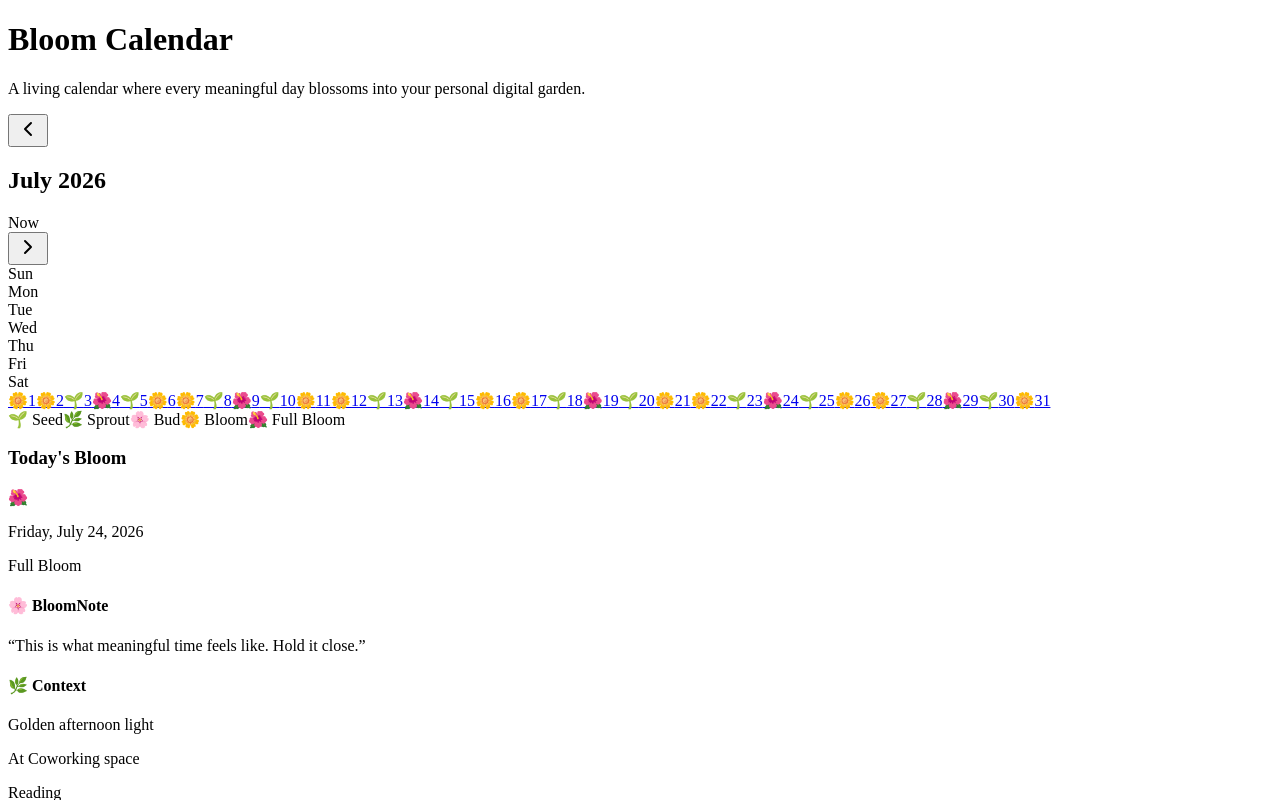
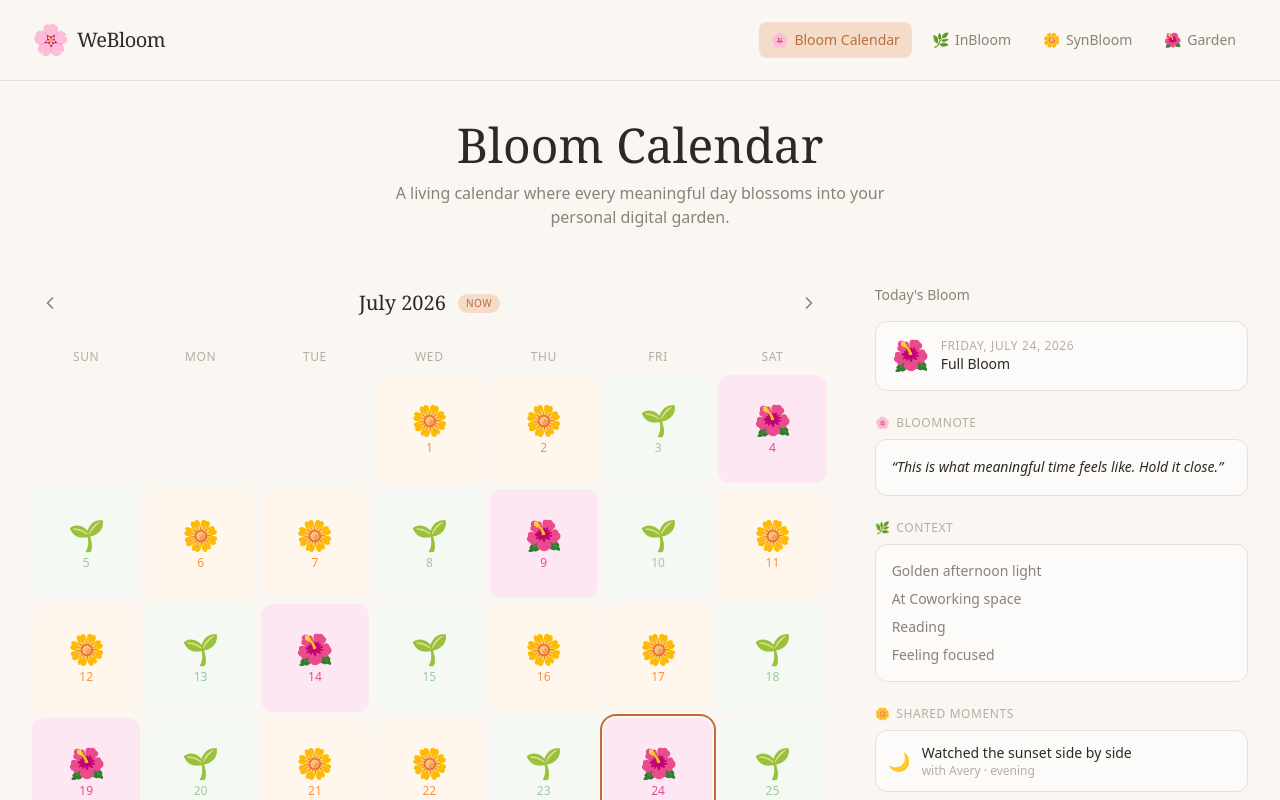
Before and after one commit to Aliceeia/WeBloomWebAPP, a Next.js app: page / in a window 1280 px wide. Shown: the top 800 px of the page. Built offline with nearby package versions, Linux system fonts and the light colour scheme.

Commit message:
Add src/app/layout.tsx

```diff
--- /dev/null
+++ b/src/app/layout.tsx
@@ -0,0 +1,32 @@
+import type { Metadata } from "next";
+import "./globals.css";
+import Header from "@/components/Header";
+
+export const metadata: Metadata = {
+  title: "WeBloom — A living calendar of meaningful moments",
+  description:
+    "Wearable AI that helps meaningful moments bloom. Every day blossoms into your personal digital garden.",
+  openGraph: {
+    title: "WeBloom",
+    description:
+      "A living calendar where every meaningful day blossoms into your personal digital garden.",
+    type: "website",
+  },
+};
+
+export default function RootLayout({
+  children,
+}: Readonly<{
+  children: React.ReactNode;
+}>) {
+  return (
+    <html lang="en">
+      <body className="min-h-screen">
+        <Header />
+        <main className="max-w-7xl mx-auto px-4 sm:px-6 lg:px-8 py-6 sm:py-10">
+          {children}
+        </main>
+      </body>
+    </html>
+  );
+}
```
